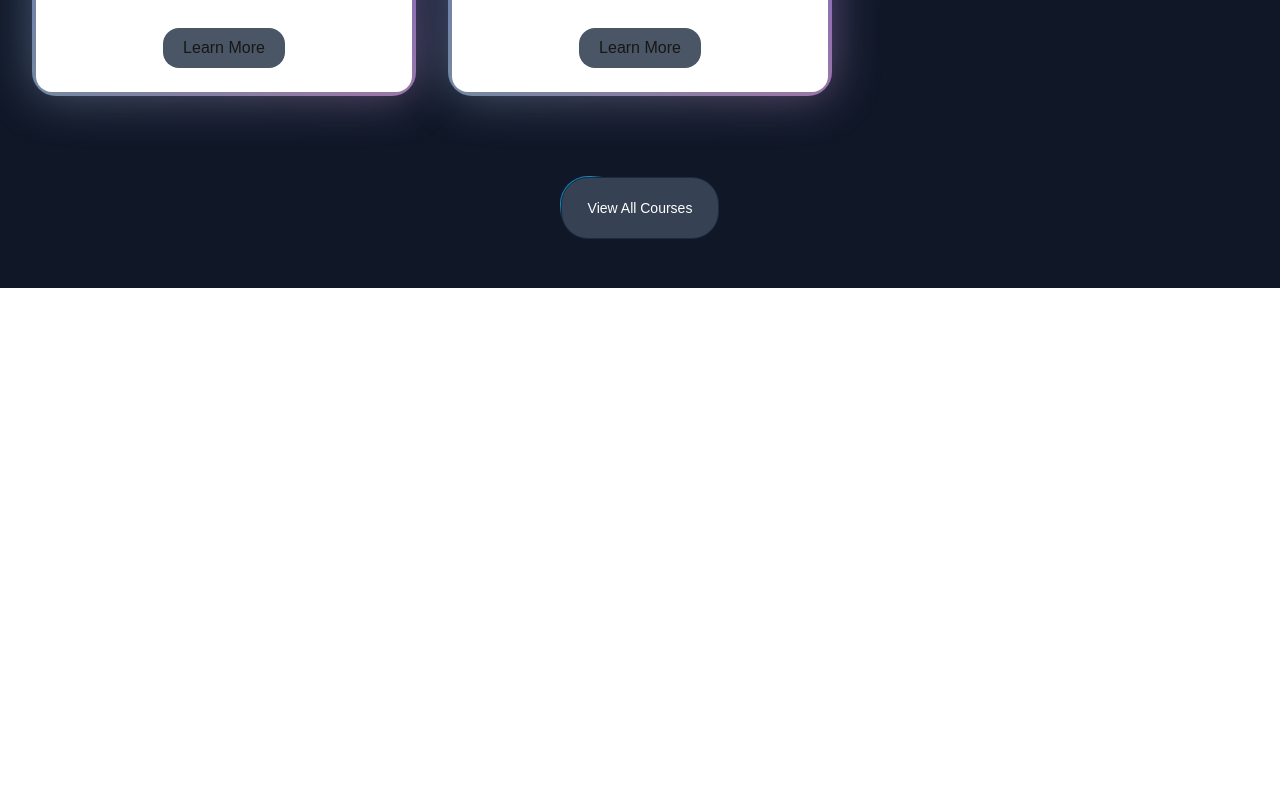
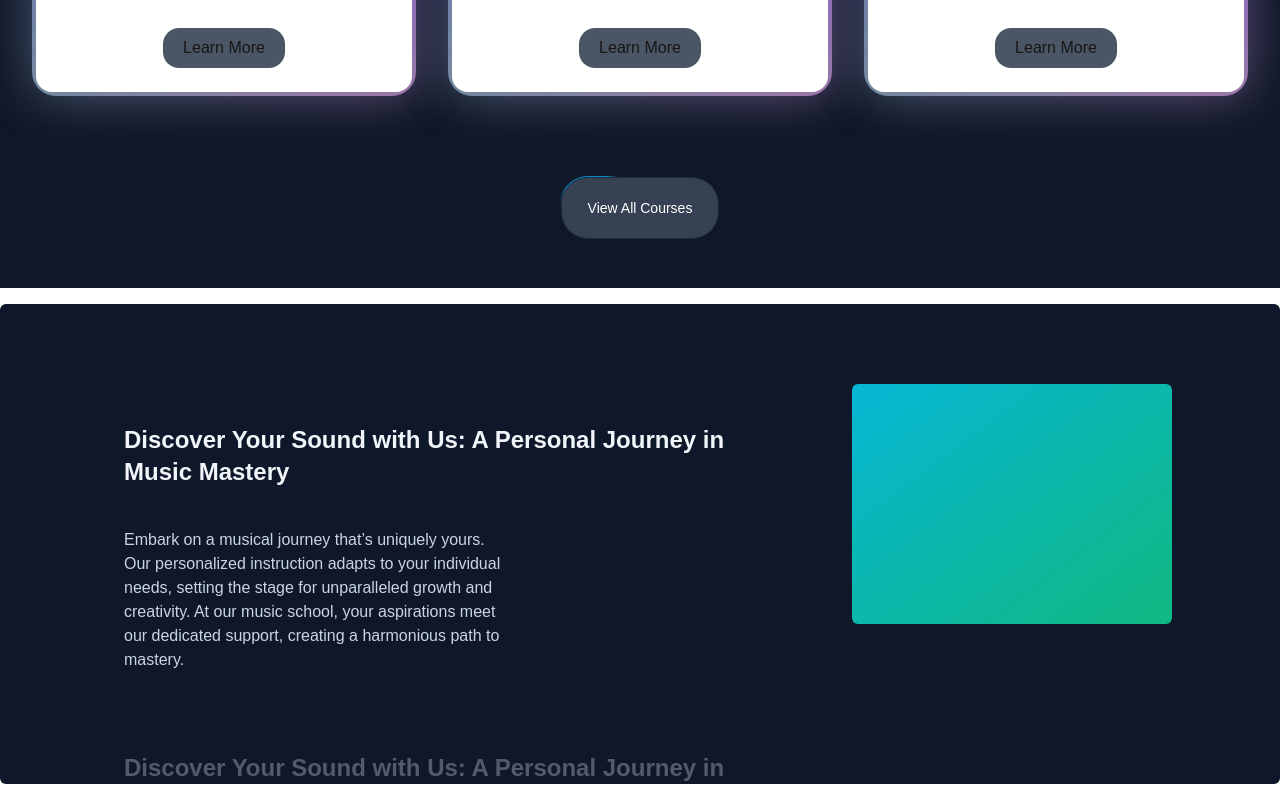
Before and after one commit to yeasinrahman26/Music-app, a Next.js app: page / in a window 1280 px wide. Shown: the part 1192-1992 px from the top of the page. Before the commit the page ends 1480 px from the top, so only its background shows below. Built offline with nearby package versions, Linux system fonts and the light colour scheme.

Commit message:
choice us section done

```diff
--- a/src/app/page.tsx
+++ b/src/app/page.tsx
@@ -1,5 +1,6 @@
 import FeaturedCourses from '@/components/FeaturedCourses';
 import HeroSection from '@/components/HeroSection';
+import WhyChoiceUs from '@/components/WhyChoiceUs';
 import React from 'react';
 
 const Home = () => {
@@ -8,6 +9,7 @@
 
       <HeroSection></HeroSection>
       <FeaturedCourses></FeaturedCourses>
+      <WhyChoiceUs></WhyChoiceUs>
     </main>
   );
 };
--- /dev/null
+++ b/src/components/WhyChoiceUs.tsx
@@ -0,0 +1,47 @@
+"use client";
+import React from "react";
+import { StickyScroll } from "../components/ui/sticky-scroll-reveal";
+import Image from "next/image";
+
+const content = [
+  {
+      title: 'Discover Your Sound with Us: A Personal Journey in Music Mastery',
+      description:
+        'Embark on a musical journey that’s uniquely yours. Our personalized instruction adapts to your individual needs, setting the stage for unparalleled growth and creativity. At our music school, your aspirations meet our dedicated support, creating a harmonious path to mastery.',
+    },
+    {
+      title: 'Discover Your Sound with Us: A Personal Journey in Music Mastery',
+      description:
+        'Embark on a musical journey that’s uniquely yours. Our personalized instruction adapts to your individual needs, setting the stage for unparalleled growth and creativity. At our music school, your aspirations meet our dedicated support, creating a harmonious path to mastery.',
+    },
+    {
+      title: 'Discover Your Sound with Us: A Personal Journey in Music Mastery',
+      description:
+        'Embark on a musical journey that’s uniquely yours. Our personalized instruction adapts to your individual needs, setting the stage for unparalleled growth and creativity. At our music school, your aspirations meet our dedicated support, creating a harmonious path to mastery.',
+    },
+    {
+      title: 'Live Feedback & Engagement',
+      description:
+        'Immerse yourself in an interactive learning experience where feedback is immediate, just like real-time changes in a collaborative project. This approach enhances your understanding and mastery of music concepts and performance techniques.',
+    },
+    {
+      title: 'Cutting-Edge Curriculum',
+      description:
+        'Our curriculum is continuously updated to include the latest music education trends and technologies, ensuring you’re always learning with the most current and effective methods. Say goodbye to outdated materials and welcome an education that evolves with the industry.',
+    },
+    {
+      title: 'Limitless Learning Opportunities',
+      description:
+        'With our expansive resource library and dynamic course offerings, you’ll never find yourself without something new to explore. Our platform provides continuous opportunities for growth, ensuring your musical skills are always advancing.',
+    },
+];
+
+const WhyChoiceUs = () => {
+    return (
+       <div className="w-full py-4">
+      <StickyScroll content={content} />
+    </div>
+    );
+};
+
+export default WhyChoiceUs;
--- /dev/null
+++ b/src/components/ui/sticky-scroll-reveal.tsx
@@ -0,0 +1,112 @@
+"use client";
+import React, { useEffect, useRef, useState } from "react";
+import { useMotionValueEvent, useScroll } from "motion/react";
+import { motion } from "motion/react";
+import { cn } from "../../utils/cn";
+
+export const StickyScroll = ({
+  content,
+  contentClassName,
+}: {
+  content: {
+    title: string;
+    description: string;
+    content?: React.ReactNode | any;
+  }[];
+  contentClassName?: string;
+}) => {
+  const [activeCard, setActiveCard] = React.useState(0);
+  const ref = useRef<any>(null);
+  const { scrollYProgress } = useScroll({
+    // uncomment line 22 and comment line 23 if you DONT want the overflow container and want to have it change on the entire page scroll
+    // target: ref
+    container: ref,
+    offset: ["start start", "end start"],
+  });
+  const cardLength = content.length;
+
+  useMotionValueEvent(scrollYProgress, "change", (latest) => {
+    const cardsBreakpoints = content.map((_, index) => index / cardLength);
+    const closestBreakpointIndex = cardsBreakpoints.reduce(
+      (acc, breakpoint, index) => {
+        const distance = Math.abs(latest - breakpoint);
+        if (distance < Math.abs(latest - cardsBreakpoints[acc])) {
+          return index;
+        }
+        return acc;
+      },
+      0,
+    );
+    setActiveCard(closestBreakpointIndex);
+  });
+
+  const backgroundColors = [
+    "#0f172a", // slate-900
+    "#000000", // black
+    "#171717", // neutral-900
+  ];
+  const linearGradients = [
+    "linear-gradient(to bottom right, #06b6d4, #10b981)", // cyan-500 to emerald-500
+    "linear-gradient(to bottom right, #ec4899, #6366f1)", // pink-500 to indigo-500
+    "linear-gradient(to bottom right, #f97316, #eab308)", // orange-500 to yellow-500
+  ];
+
+  const [backgroundGradient, setBackgroundGradient] = useState(
+    linearGradients[0],
+  );
+
+  useEffect(() => {
+    setBackgroundGradient(linearGradients[activeCard % linearGradients.length]);
+  }, [activeCard]);
+
+  return (
+    <motion.div
+      animate={{
+        backgroundColor: backgroundColors[activeCard % backgroundColors.length],
+      }}
+      className="relative flex h-[30rem] justify-center space-x-10 overflow-y-auto rounded-md p-10"
+      ref={ref}
+    >
+      <div className="div relative flex items-start px-4">
+        <div className="max-w-2xl">
+          {content.map((item, index) => (
+            <div key={item.title + index} className="my-20">
+              <motion.h2
+                initial={{
+                  opacity: 0,
+                }}
+                animate={{
+                  opacity: activeCard === index ? 1 : 0.3,
+                }}
+                className="text-2xl font-bold text-slate-100"
+              >
+                {item.title}
+              </motion.h2>
+              <motion.p
+                initial={{
+                  opacity: 0,
+                }}
+                animate={{
+                  opacity: activeCard === index ? 1 : 0.3,
+                }}
+                className="text-kg mt-10 max-w-sm text-slate-300"
+              >
+                {item.description}
+              </motion.p>
+            </div>
+          ))}
+          <div className="h-40" />
+        </div>
+      </div>
+      <div
+        style={{ background: backgroundGradient }}
+        className={cn(
+          "sticky top-10 hidden h-60 w-80 overflow-hidden rounded-md bg-white lg:block",
+          contentClassName,
+        )}
+      >
+        {content[activeCard].content ?? null}
+      </div>
+    </motion.div>
+  );
+};
--- a/src/data/music_courses.json
+++ b/src/data/music_courses.json
@@ -99,6 +99,16 @@
         "instructor": "Ethan Moore",
         "isFeatured": true,
         "image": "/courses/blues.jpg"
+      },
+      {
+        "id": 11,
+        "title": "Blues Guitar Techniques",
+        "slug": "blues-guitar-techniques",
+        "description": "Discover the techniques of blues guitar to add soul and depth to your playing.",
+        "price": 189.99,
+        "instructor": "Ethan Moore",
+        "isFeatured": true,
+        "image": "/courses/blues.jpg"
       }
     ]
   }
```
